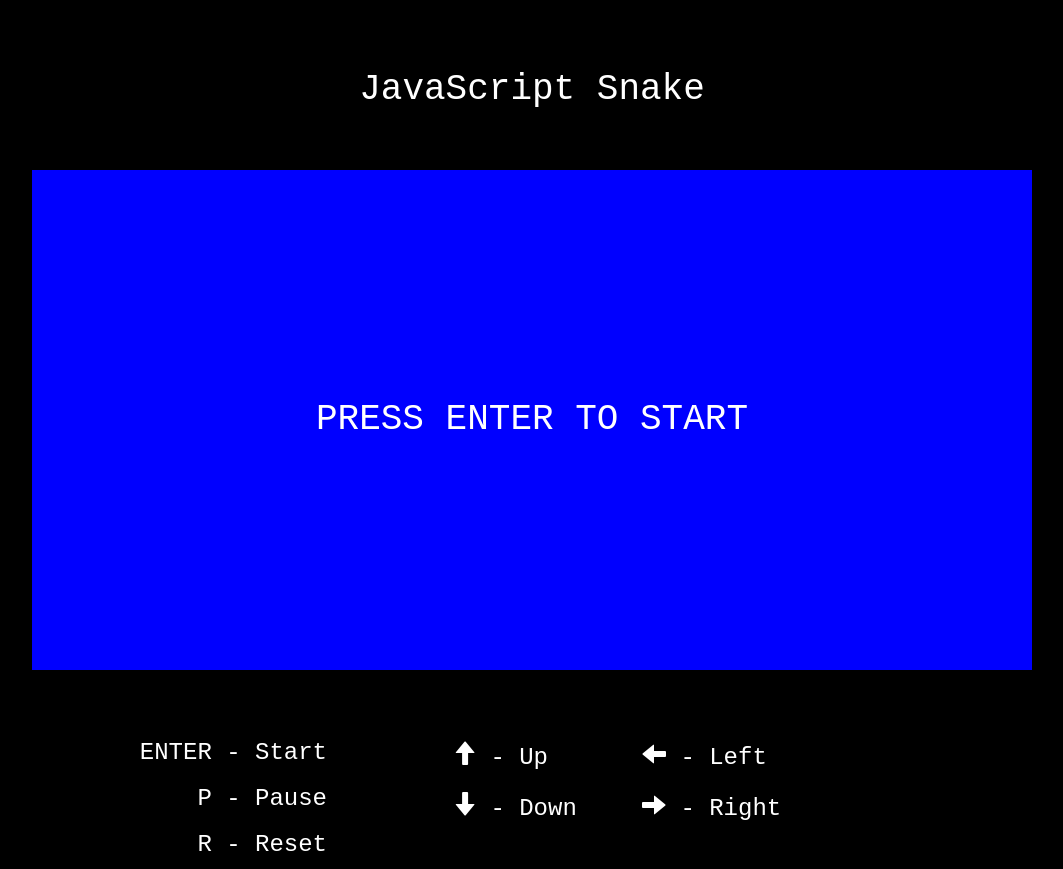
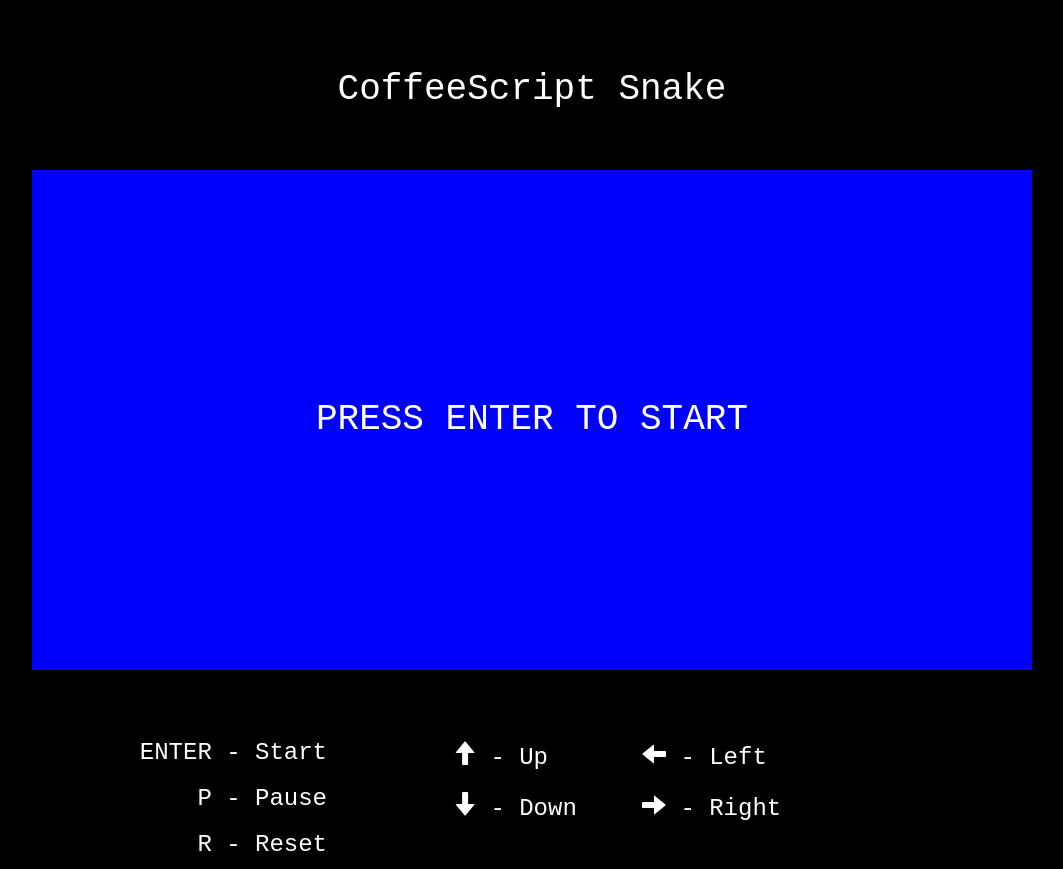
Before and after one commit to jimmynguyen/coffeescipt-snake, a website: page index.html in a window 1280 px wide. Shown: the whole page, without its empty margins (108-1171 px from the left). Drawn offline with Linux system fonts and the light colour scheme.

Commit message:
renamed project

```diff
--- a/index.html
+++ b/index.html
@@ -1,7 +1,7 @@
 <html ng-app="app">
     <head>
         <title>
-            JavaScript Snake
+            CoffeeScript Snake
         </title>
         <link rel="stylesheet" type="text/css" href="out/app.min.css" />
     </head>
@@ -9,7 +9,7 @@
         <div class="container">
             <div class="row">
                 <div class="col-md-12 margin-top-50px text-center">
-                    <h1>JavaScript Snake</h1>
+                    <h1>CoffeeScript Snake</h1>
                 </div>
                 <div class="col-md-12 margin-top-50px text-center">
                     <div id="board">
```
Also changed, not shown: package.json (+5 -5 lines), README.md.
